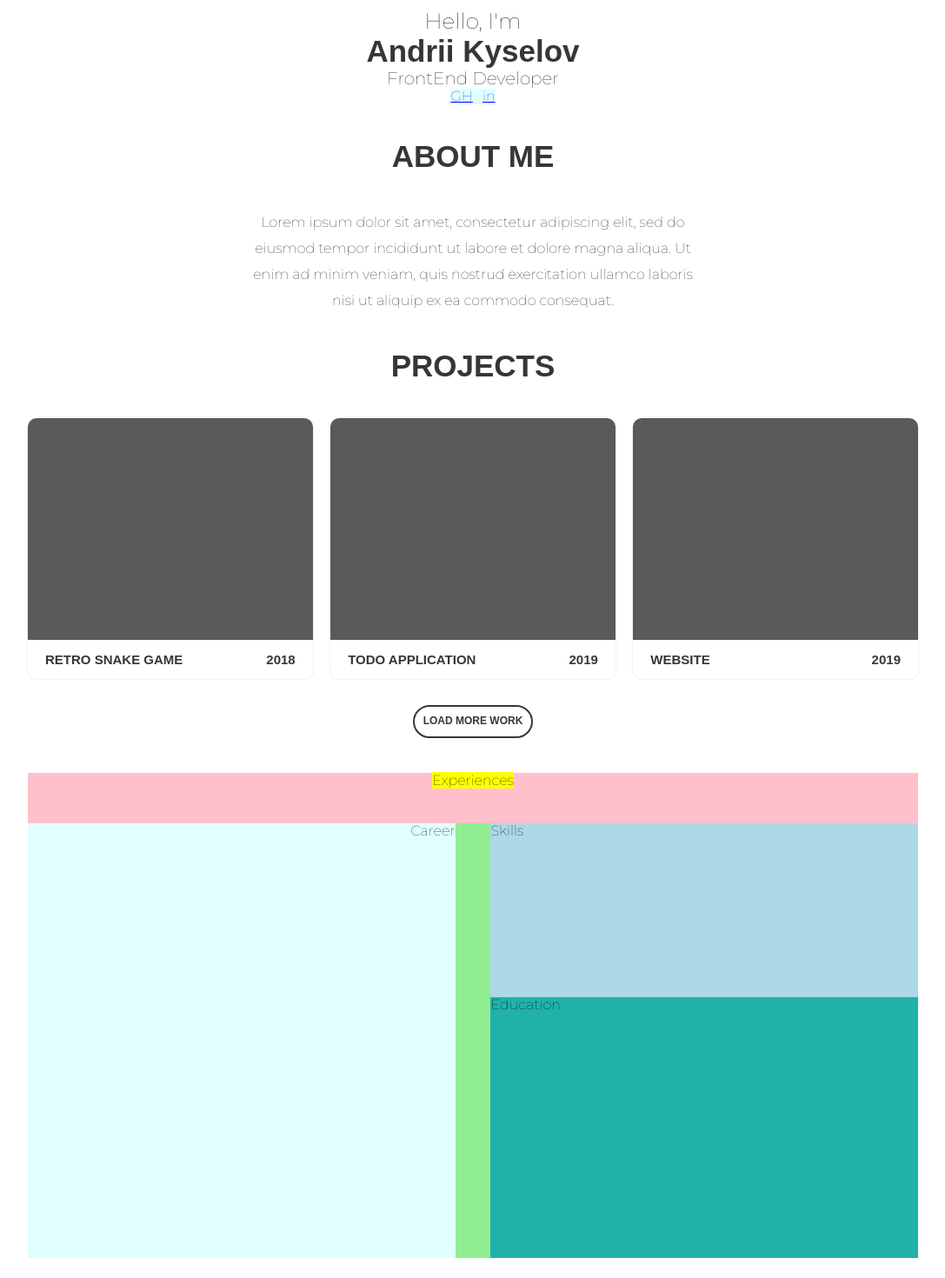
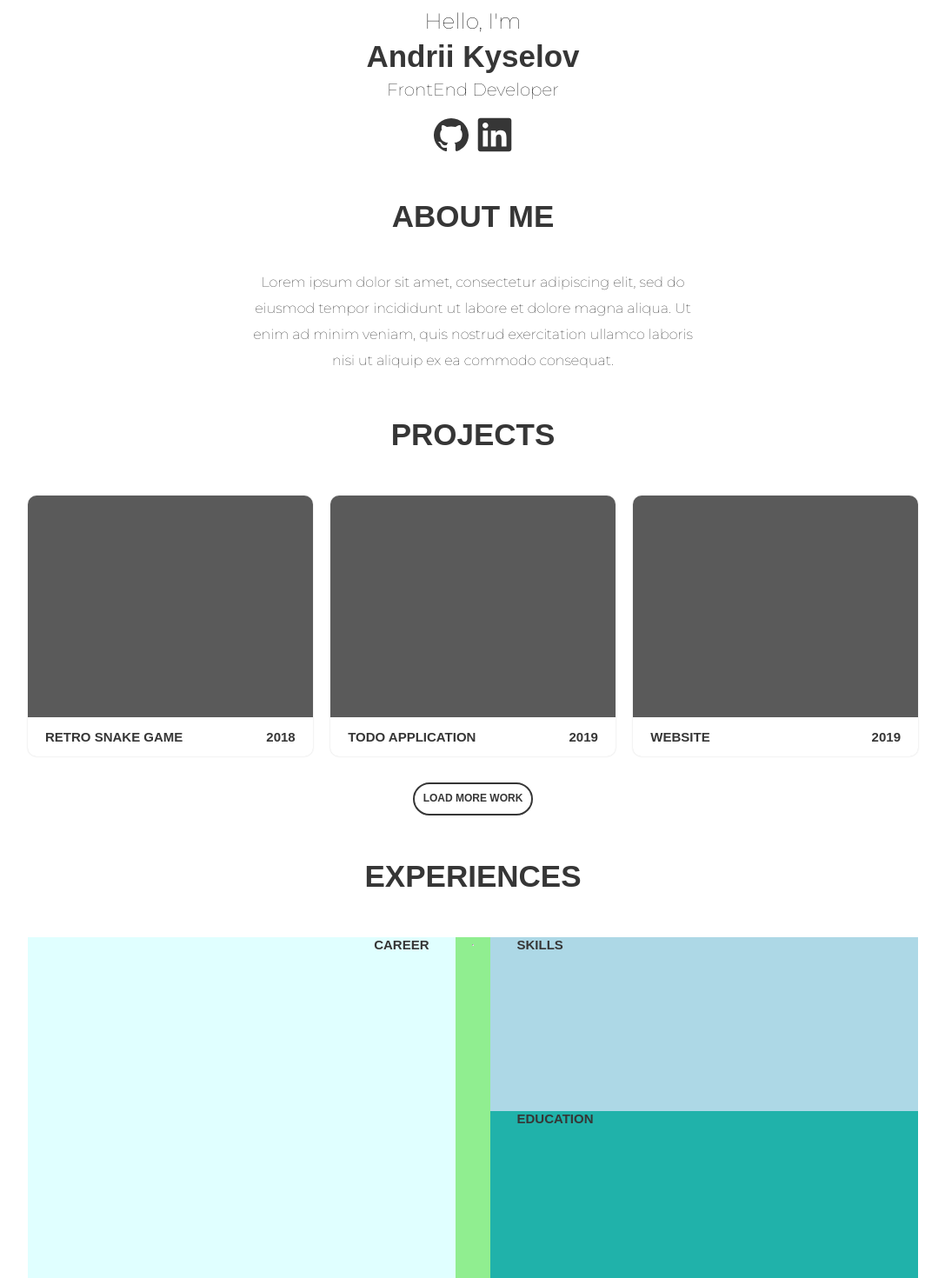
Before and after one commit to IselDrew/iseldrew.github.io, a React (Create React App) app: page / in a window 1280 px wide. Shown: the part 40-1510 px from the top of the page at 87% size, without its empty margins (96-1183 px from the left). Built offline with nearby package versions, Linux system fonts and the light colour scheme; a web font is replaced by a local one.

Commit message:
Add svg-links

```diff
--- a/src/components/About.js
+++ b/src/components/About.js
@@ -19,4 +19,4 @@ function About() {
   )
 }
 
-export default About
+export default About;
--- a/src/components/Experiences.js
+++ b/src/components/Experiences.js
@@ -3,17 +3,23 @@ import React from "react"
 function Experiences() {
   return (
     <div className="experiences">
-      <span className="experiences-title">Experiences</span>
+      <span className="paragraph-title">Experiences</span>
       <div className="experiences-content">
-        <div className="career">Career</div>
+        <div className="career">
+          <span className="career-title">Career</span>
+        </div>
         <hr className="experiences-hr" />
         <div className="skills-education">
-          <div className="skills">Skills</div>
-          <div className="education">Education</div>
+          <div className="skills">
+            <span className="skills-title">Skills</span>
+          </div>
+          <div className="education">
+            <span className="education-title">Education</span>
+          </div>
         </div>
       </div>
     </div>
   )
 }
 
-export default Experiences
+export default Experiences;
--- a/src/components/Footer.js
+++ b/src/components/Footer.js
@@ -8,4 +8,4 @@ function Footer() {
   )
 }
 
-export default Footer
+export default Footer;
--- a/src/components/Header.js
+++ b/src/components/Header.js
@@ -1,20 +1,25 @@
 import React from "react"
+import GitHubIcon from "../svg/GitHubIcon"
+import LinkedInIcon from "../svg/LinkedInIcon"
 
 function Header() {
   return (
     <div className="header">
-      <div className="header-title">
+      <div className="header-titles">
         <span className="header-line-start">Hello, I'm</span>
         <span className="header-line-name">Andrii Kyselov</span>
         <span className="header-line-title">FrontEnd Developer</span>
       </div>
       <div className="header-links">
-        <a href="https://github.com/">GH</a>
-        <br />
-        <a href="https://www.linkedin.com/">in</a>
+        <a href="https://github.com/">
+          <GitHubIcon />
+        </a>
+        <a href="https://www.linkedin.com/">
+          <LinkedInIcon />
+        </a>
       </div>
     </div>
   )
 }
 
-export default Header
+export default Header;
--- a/src/components/Projects.js
+++ b/src/components/Projects.js
@@ -22,4 +22,4 @@ function Projects() {
   )
 }
 
-export default Projects
+export default Projects;
--- a/src/styles.css
+++ b/src/styles.css
@@ -20,21 +20,27 @@
 
 .header {
   /* background-color: pink; */
+  max-height: 180px;
   margin-top: 50px;
   text-align: center;
 }
 
-.header-title {
+.header-titles {
   /* background-color: yellow; */
+  height: 105px;
+  margin-bottom: 20px;
   display: flex;
   flex-direction: column;
+  justify-content: space-between;
 }
 
 .header-line-start {
+  /* background-color: blue; */
   font-size: 25px;
 }
 
 .header-line-name {
+  /* background-color: blueviolet; */
   font-size: 35px;
   font-family: "Montserrat Bold", arial;
   font-weight: 900;
@@ -42,15 +48,25 @@
 }
 
 .header-line-title {
+  /* background-color: lightgreen; */
   font-size: 20px;
 }
 
 .header-links {
-  background-color: lightcyan;
+  /* background-color: lightcyan; */
   display: flex;
-  width: 5%;
+  width: 90px;
   margin: auto;
   justify-content: space-between;
+}
+
+svg {
+  fill: #363636;
+}
+
+svg:hover {
+  transition: 0.3s;
+  fill: #808080;
 }
 
 /* ---------------------------------------------------- */
@@ -59,7 +75,7 @@
 
 .about {
   /* background-color: pink; */
-  margin-top: 40px;
+  margin-top: 50px;
   text-align: center;
 }
 
@@ -81,13 +97,13 @@
 
 .projects {
   /* background-color: pink; */
-  margin-top: 40px;
+  margin-top: 50px;
   text-align: center;
 }
 
 .projects-bar {
   /* background-color: lightgreen; */
-  margin-top: 40px;
+  margin-top: 50px;
   display: flex;
   justify-content: space-between;
 }
@@ -164,18 +180,51 @@
 /* ---------------------------------------------------------- */
 
 .experiences {
-  background-color: pink;
-  margin-top: 40px;
+  /* background-color: pink; */
+  margin-top: 50px;
   text-align: center;
 }
 
 .experiences-title {
-  background-color: yellow;
+  /* background-color: yellow; */
+
+  font-family: "Montserrat Bold", arial;
+  font-weight: bold;
+  text-transform: uppercase;
+  font-size: 15px;
+  color: #363636;
+}
+
+.career-title {
+  margin-right: 30px;
+  font-family: "Montserrat Bold", arial;
+  font-weight: bold;
+  text-transform: uppercase;
+  font-size: 15px;
+  color: #363636;
+}
+
+.skills-title {
+  margin-left: 30px;
+  font-family: "Montserrat Bold", arial;
+  font-weight: bold;
+  text-transform: uppercase;
+  font-size: 15px;
+  color: #363636;
+}
+
+.education-title {
+  margin-left: 30px;
+  font-family: "Montserrat Bold", arial;
+  font-weight: bold;
+  text-transform: uppercase;
+  font-size: 15px;
+  color: #363636;
 }
 
 .experiences-content {
   background-color: lightgreen;
-  margin-top: 40px;
+  margin-top: 50px;
   display: flex;
   height: 500px;
 }
@@ -218,7 +267,7 @@
 .footer {
   background-color: #292929;
   color: white;
-  margin-top: 40px;
+  margin-top: 50px;
   height: 45px;
 }
 
--- /dev/null
+++ b/src/svg/GitHubIcon.js
@@ -0,0 +1,17 @@
+import React from "react"
+
+function GitHubIcon() {
+  return (
+    <svg width="40" height="40" xmlns="http://www.w3.org/2000/svg">
+      <g>
+        <path
+          stroke="null"
+          id="svg_1"
+          d="m20,0.966c-11.05283,0 -20.00512,8.73885 -20.00512,19.51726c0,8.625 5.73147,15.9391 13.6785,18.517c1.00026,0.18379 1.36702,-0.41962 1.36702,-0.93846c0,-0.46354 -0.01667,-1.6915 -0.02501,-3.31793c-5.56476,1.17754 -6.73839,-2.61857 -6.73839,-2.61857c-0.91023,-2.25262 -2.22557,-2.8544 -2.22557,-2.8544c-1.81213,-1.21007 0.14004,-1.18567 0.14004,-1.18567c2.00885,0.13662 3.06412,2.01028 3.06412,2.01028c1.78379,2.98451 4.68287,2.1225 5.82649,1.62319c0.18005,-1.26212 0.69518,-2.1225 1.26699,-2.61043c-4.4428,-0.48793 -9.11233,-2.16642 -9.11233,-9.64478c0,-2.13063 0.7752,-3.87092 2.05886,-5.23713c-0.22506,-0.49281 -0.90023,-2.47707 0.17504,-5.16557c0,0 1.67543,-0.52371 5.50141,2.00052c1.60041,-0.43426 3.30085,-0.64895 5.00128,-0.65871c1.70044,0.00976 3.40087,0.22445 5.00128,0.65871c3.80097,-2.52423 5.4764,-2.00052 5.4764,-2.00052c1.07528,2.6885 0.4001,4.67276 0.20005,5.16557c1.27533,1.36621 2.05053,3.1065 2.05053,5.23713c0,7.49788 -4.6762,9.14872 -9.12734,9.62852c0.70018,0.58552 1.35035,1.78258 1.35035,3.61069c0,2.61206 -0.02501,4.71017 -0.02501,5.34448c0,0.51233 0.35009,1.12224 1.37535,0.92707c8.00372,-2.56001 13.73018,-9.87899 13.73018,-18.49098c0,-10.77841 -8.95729,-19.51726 -20.00512,-19.51726"
+        />
+      </g>
+    </svg>
+  )
+}
+
+export default GitHubIcon;
--- /dev/null
+++ b/src/svg/LinkedInIcon.js
@@ -0,0 +1,17 @@
+import React from "react"
+
+function LinkedInIcon() {
+  return (
+    <svg width="40" height="40" xmlns="http://www.w3.org/2000/svg">
+      <g>
+        <path
+          stroke="null"
+          id="svg_1"
+          d="m33.57111,33.57914l-5.70992,0l0,-8.94726c0,-2.13359 -0.04338,-4.8793 -2.97546,-4.8793c-2.97707,0 -3.43174,2.32156 -3.43174,4.72185l0,9.10471l-5.70992,0l0,-18.399l5.485,0l0,2.50793l0.0739,0c0.76636,-1.44596 2.63004,-2.97225 5.41431,-2.97225c5.78544,0 6.85544,3.80769 6.85544,8.76411l0,10.09921l-0.00161,0zm-24.27601,-20.91657c-1.83797,0 -3.31445,-1.48773 -3.31445,-3.31767c0,-1.82833 1.47809,-3.31445 3.31445,-3.31445c1.83155,0 3.31606,1.48612 3.31606,3.31445c0,1.82994 -1.48612,3.31767 -3.31606,3.31767zm2.863,20.91657l-5.72599,0l0,-18.399l5.72599,0l0,18.399zm24.26959,-32.85857l-32.86179,0c-1.57288,0 -2.84532,1.24352 -2.84532,2.77784l0,33.00317c0,1.53593 1.27244,2.77784 2.84532,2.77784l32.85697,0c1.57127,0 2.85657,-1.24192 2.85657,-2.77784l0,-33.00317c0,-1.53432 -1.2853,-2.77784 -2.85657,-2.77784l0.00482,0z"
+        />
+      </g>
+    </svg>
+  )
+}
+
+export default LinkedInIcon;
```
